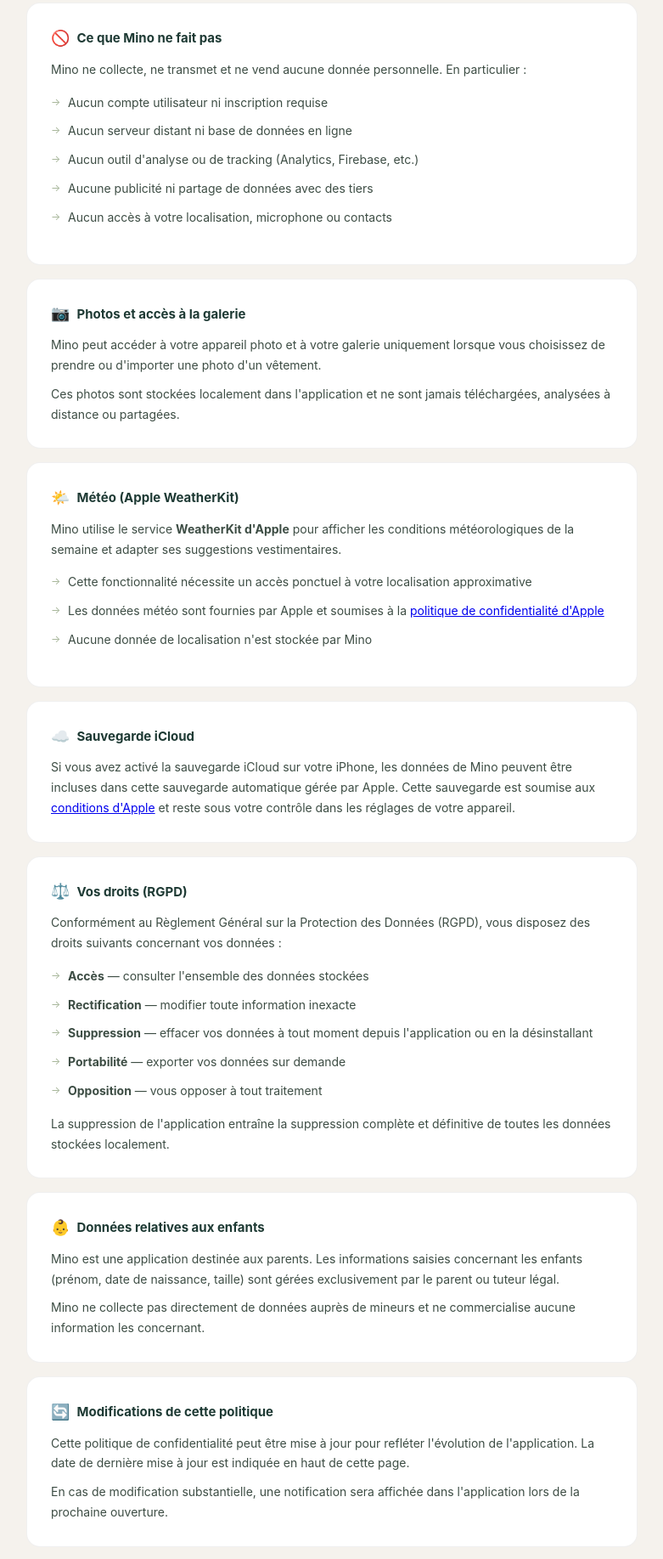
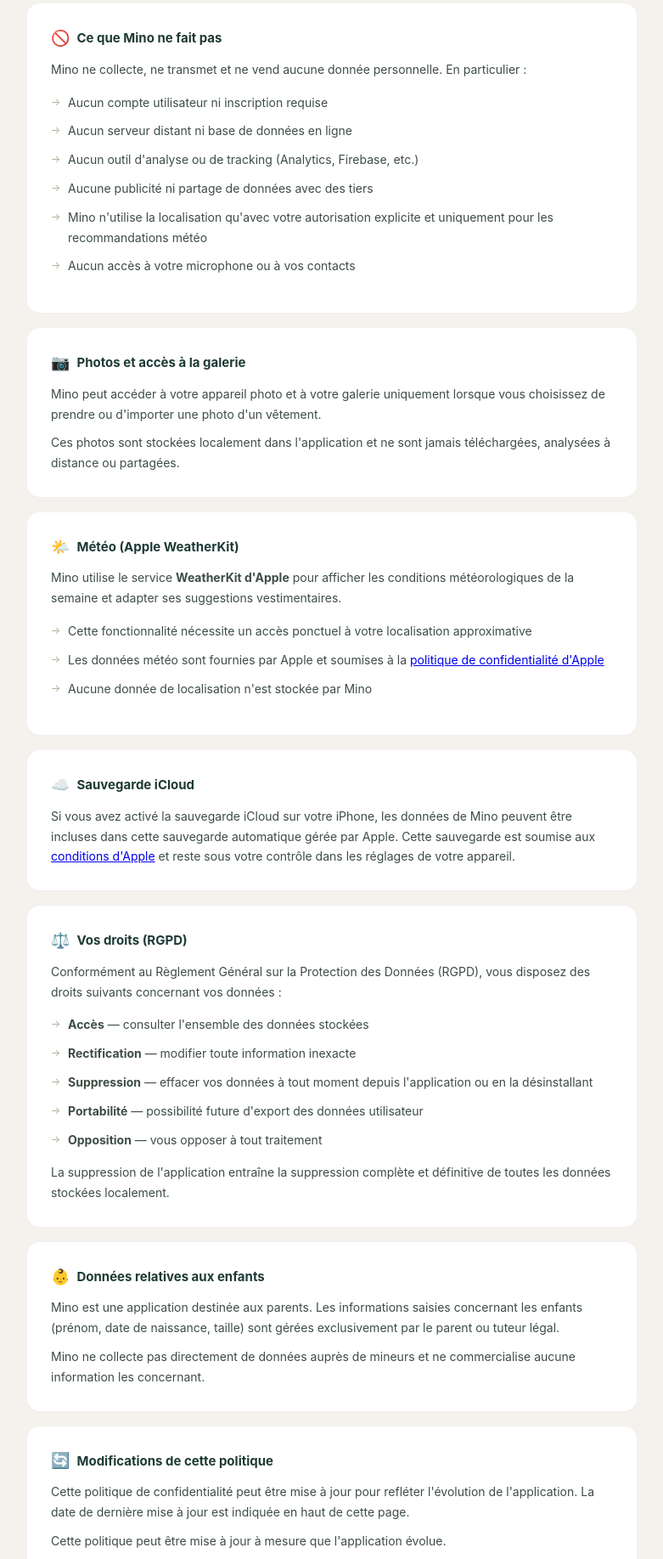
Before and after one commit to sidibediouka-ceo/mino-app, a plain HTML site: page index.html in a window 1280 px wide. Shown: the part 965-2800 px from the top of the page at 85% size, without its empty margins (249-1030 px from the left). Drawn offline with Linux system fonts and the light colour scheme.

Commit message:
Update privacy policy – email, localisation, portabilité, modifications section

```diff
--- a/index.html
+++ b/index.html
@@ -203,7 +203,7 @@
       <p>L'application Mino est développée et maintenue par :</p>
       <ul>
         <li><strong>Sidibe Diouka</strong></li>
-        <li>Contact : <a href="mailto:contact.mino.support@gmail.com">contact.mino.support@gmail.com</a></li>
+        <li>Contact : <a href="mailto:sidibe.diouka@gmail.com">sidibe.diouka@gmail.com</a></li>
       </ul>
     </div>
 
@@ -231,7 +231,8 @@
         <li>Aucun serveur distant ni base de données en ligne</li>
         <li>Aucun outil d'analyse ou de tracking (Analytics, Firebase, etc.)</li>
         <li>Aucune publicité ni partage de données avec des tiers</li>
-        <li>Aucun accès à votre localisation, microphone ou contacts</li>
+        <li>Mino n'utilise la localisation qu'avec votre autorisation explicite et uniquement pour les recommandations météo</li>
+        <li>Aucun accès à votre microphone ou à vos contacts</li>
       </ul>
     </div>
 
@@ -287,7 +288,7 @@
         <li><strong>Accès</strong> — consulter l'ensemble des données stockées</li>
         <li><strong>Rectification</strong> — modifier toute information inexacte</li>
         <li><strong>Suppression</strong> — effacer vos données à tout moment depuis l'application ou en la désinstallant</li>
-        <li><strong>Portabilité</strong> — exporter vos données sur demande</li>
+        <li><strong>Portabilité</strong> — possibilité future d'export des données utilisateur</li>
         <li><strong>Opposition</strong> — vous opposer à tout traitement</li>
       </ul>
       <p>
@@ -319,8 +320,7 @@
         indiquée en haut de cette page.
       </p>
       <p>
-        En cas de modification substantielle, une notification sera affichée
-        dans l'application lors de la prochaine ouverture.
+        Cette politique peut être mise à jour à mesure que l'application évolue.
       </p>
     </div>
 
@@ -328,7 +328,7 @@
     <div class="contact-card">
       <h3>Une question sur vos données ?</h3>
       <p>Contactez-nous, nous vous répondons dans les meilleurs délais.</p>
-      <a href="mailto:contact.mino.support@gmail.com">contact.mino.support@gmail.com</a>
+      <a href="mailto:sidibe.diouka@gmail.com">sidibe.diouka@gmail.com</a>
     </div>
 
     <!-- Footer -->
```
